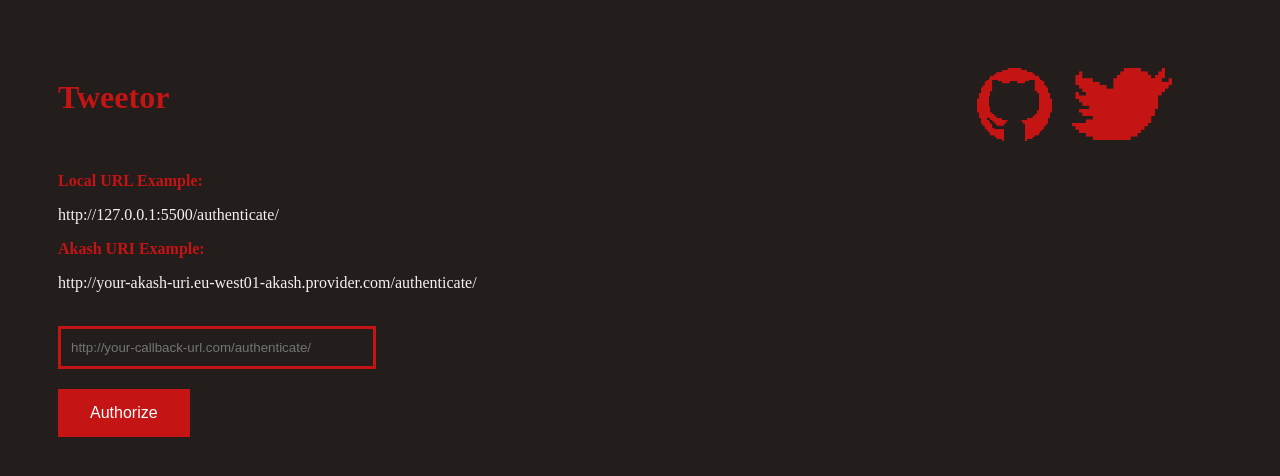
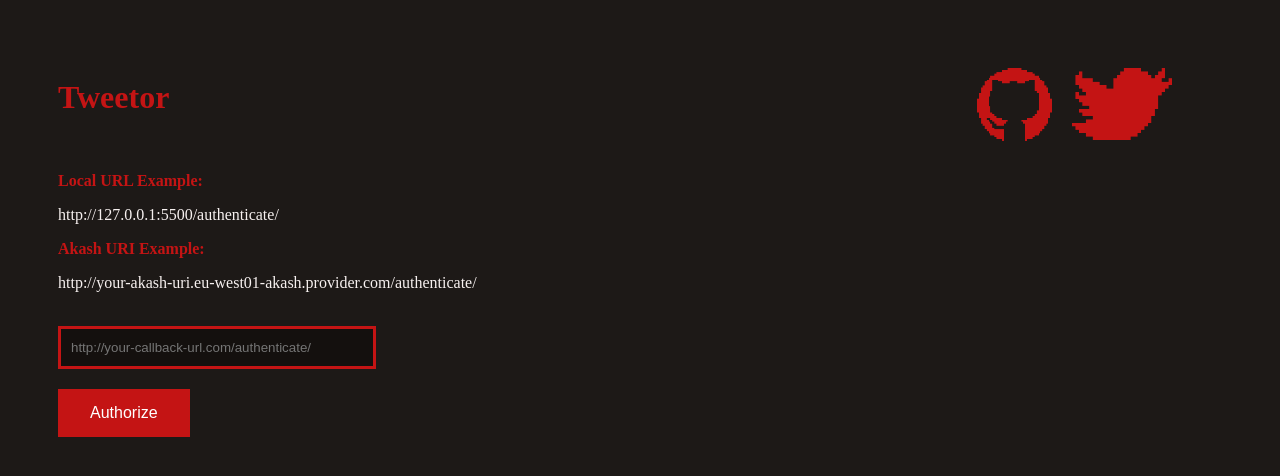
Before and after one commit to unameit10000000/tweetor, a Flask app: page /start_page in a window 1280 px wide. Shown: the top 476 px of the page. Run offline with Flask 2, Linux system fonts and the light colour scheme.

Commit message:
Update index.html

```diff
--- a/app/templates/index.html
+++ b/app/templates/index.html
@@ -7,7 +7,7 @@
   <title>Tweetor - Home</title>
   <style>
     .html, body{
-      background-color:#231d1c;
+      background-color:#1d1917;
       color:#f7f1f0;
       font-size: 16px;
       padding:50px;
@@ -28,7 +28,7 @@
       cursor: pointer;
     }
     .line-input{
-      background-color:#231d1c;
+      background-color:#14100e;
       color:#f7f1f0;
       width:300px;
       height:35px;
```
